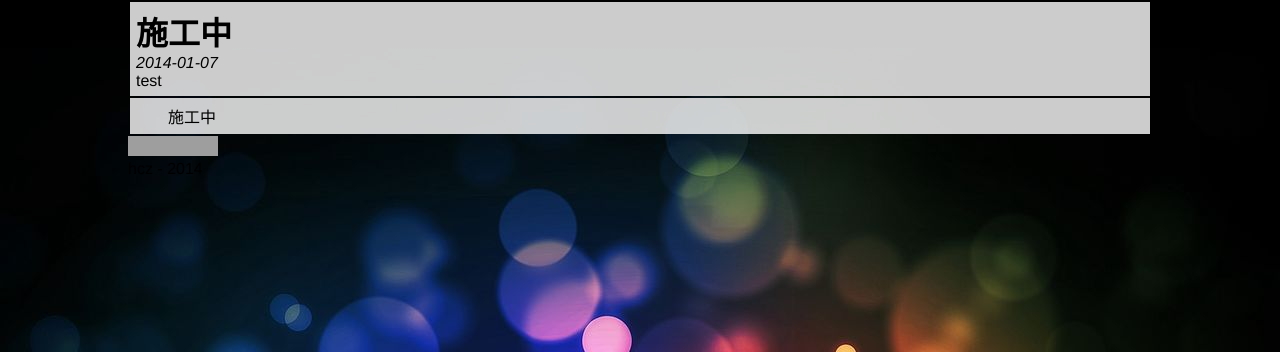
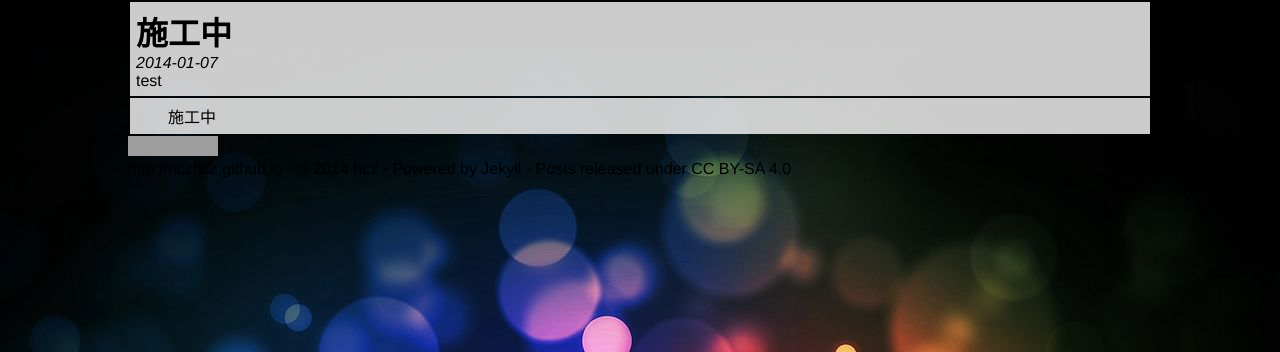
Before and after one commit to hczhcz/hczhcz.github.io, a Jekyll site: the page built from _posts/2014-01-07-working.md, in a window 1280 px wide. Shown: the top 352 px of the page. Built offline with Jekyll 4.4.1, drawn with Linux system fonts in a browser that asks for light colours; grey boxes are pictures that could not be loaded.

Commit message:
modify footer

```diff
--- a/_includes/cc-by-sa.html
+++ b/_includes/cc-by-sa.html
@@ -5,7 +5,7 @@
     </a></p>
 
     <p>
-        <span xmlns:cc="http://creativecommons.org/ns#" property="cc:attributionName">hcz</span> - 2014
+        <a href="/">http://hczhcz.github.io</a> - © 2014 <span xmlns:cc="http://creativecommons.org/ns#" property="cc:attributionName"><a href="https://github.com/hczhcz">hcz</a></span> - Powered by <a href="http://jekyllrb.com">Jekyll</a> - Posts released under <a rel="license" href="http://creativecommons.org/licenses/by-sa/4.0/">CC BY-SA 4.0</a>
     </p>
 
 </div>
```
